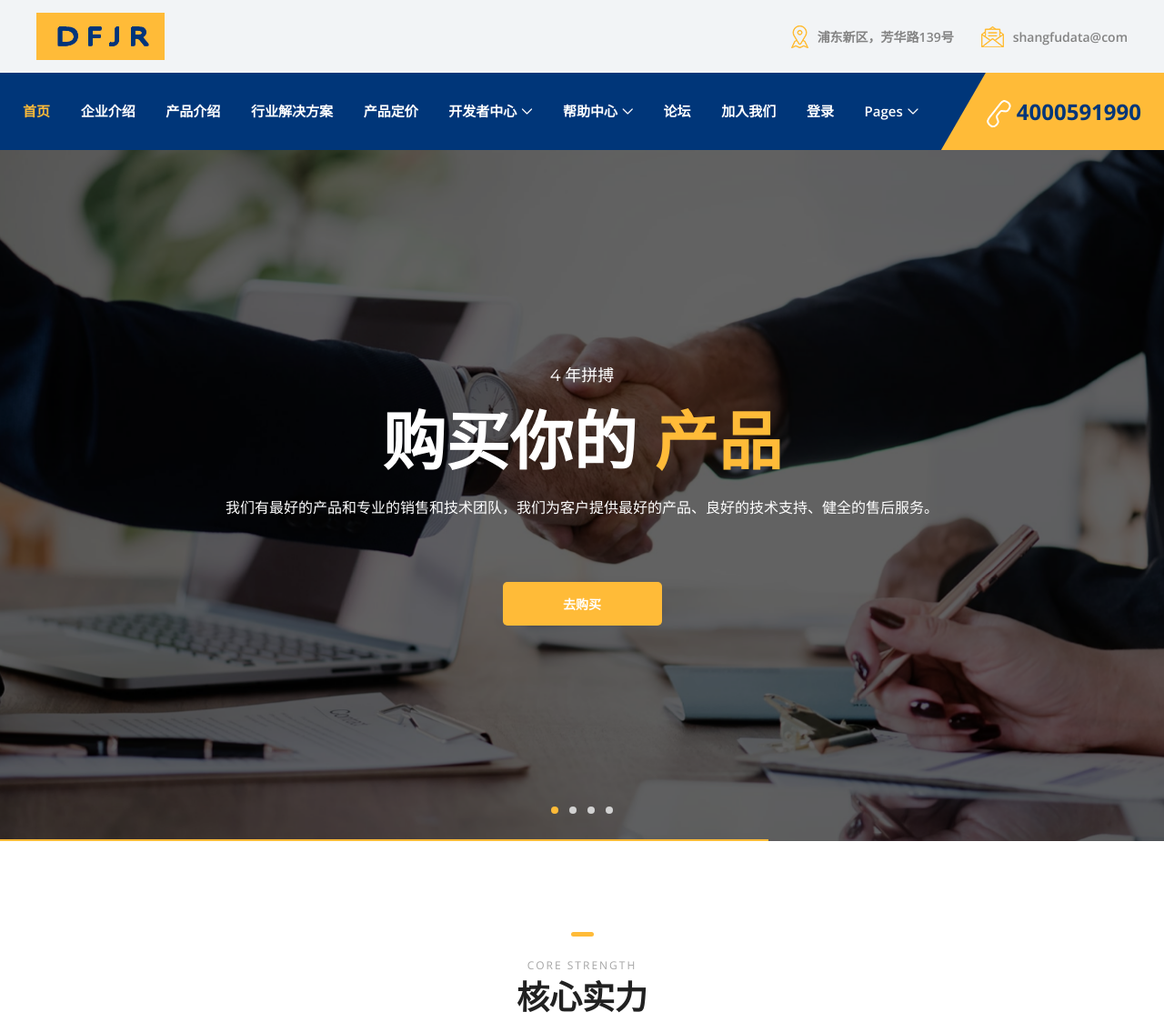
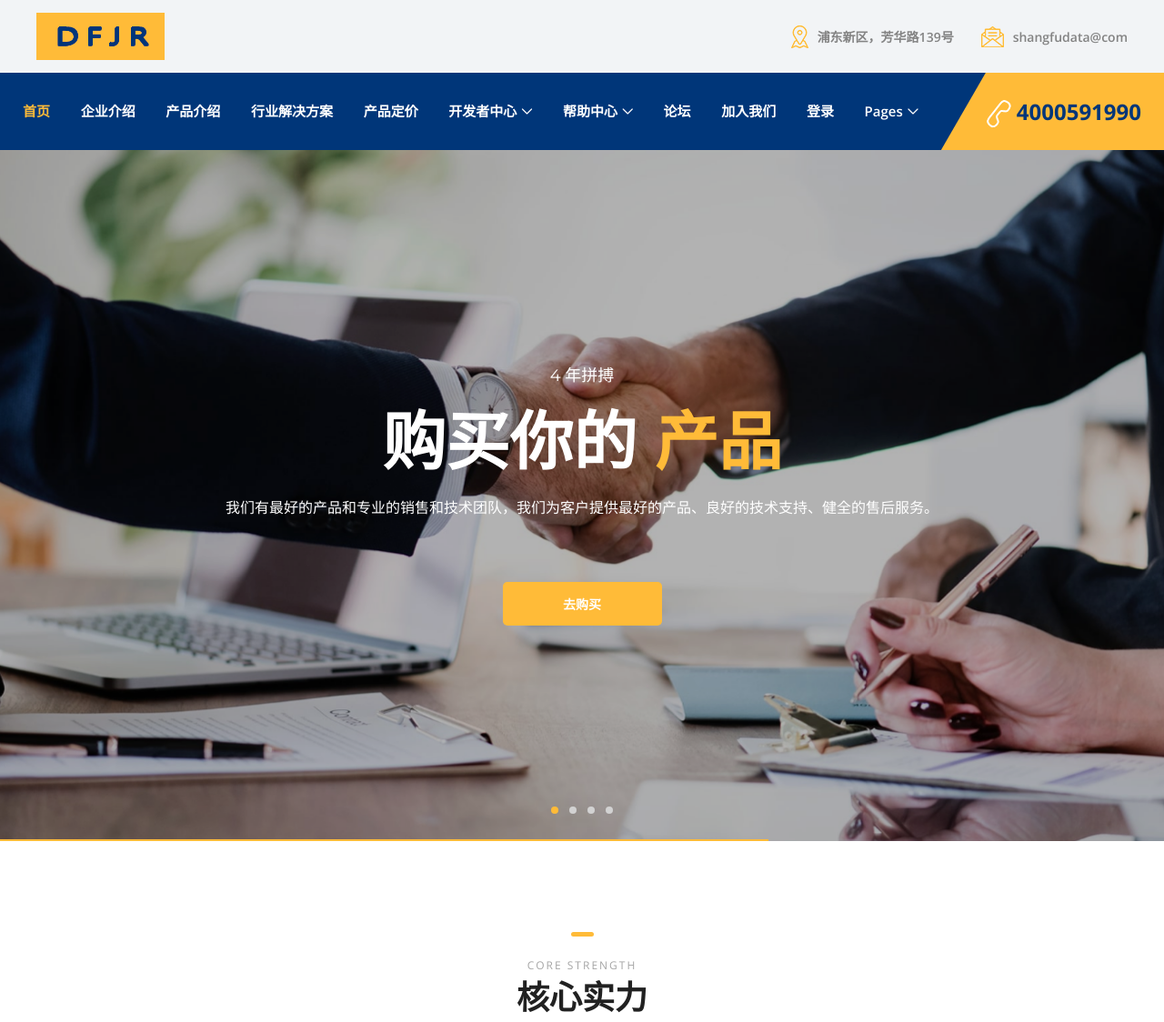
Before and after one commit to sitb-and-Team/difu-enterprise-web-b, a PHP site: page / in a window 1280 px wide; the page is wider, and only the part inside the window is pictured. Shown: the top 1124 px of that part at 91% size. Run offline with PHP 8.4, Linux system fonts and the light colour scheme; some web fonts are replaced.

Commit message:
change bg-color

```diff
--- a/src/css/style.css
+++ b/src/css/style.css
@@ -425,7 +425,7 @@ img {
 }
 
 .bg-overlay::after {
-    background-color: rgba(0, 0, 0, 0.61);
+    background-color: rgba(0, 0, 0, 0.3);
     position: absolute;
     z-index: -1;
     top: 0;
```
